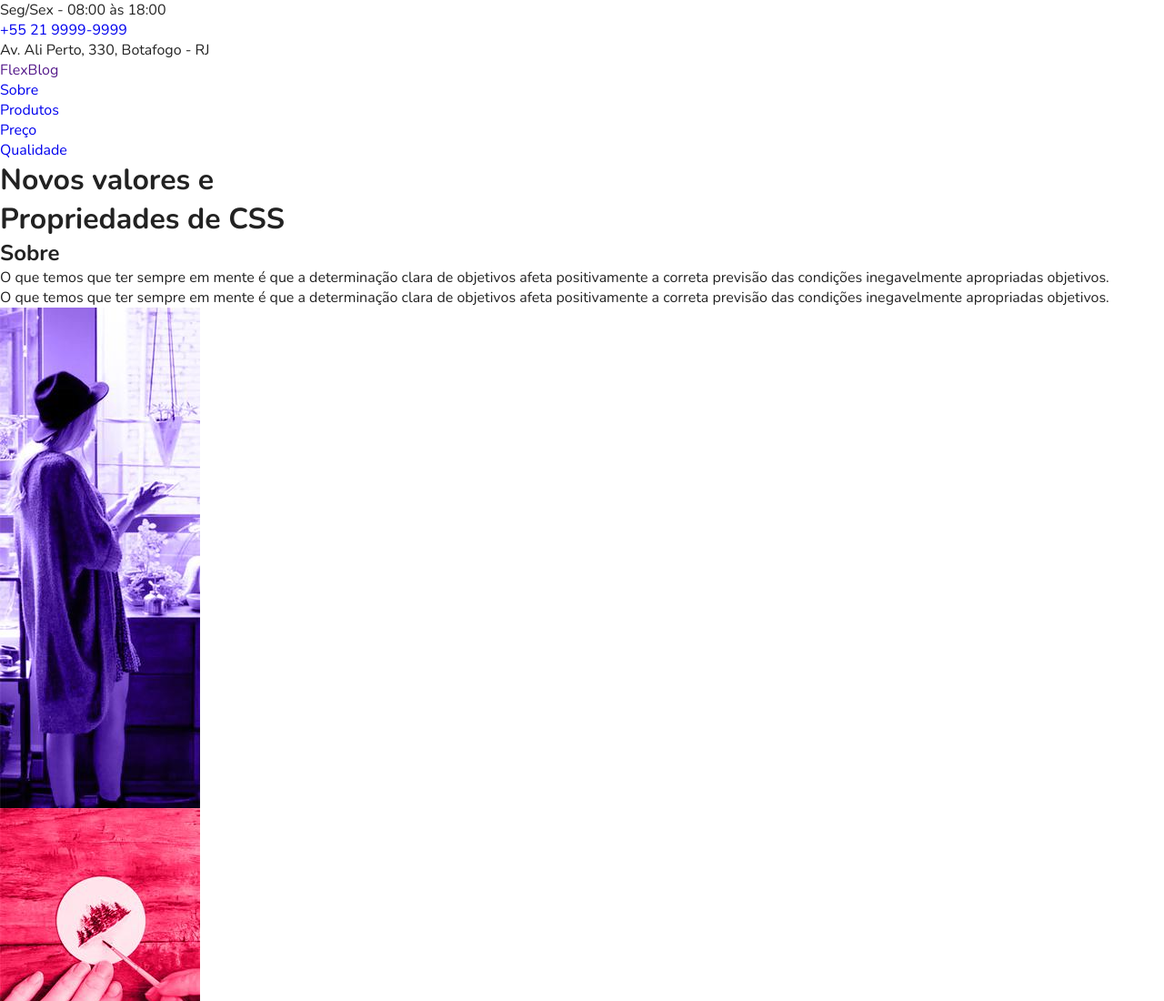
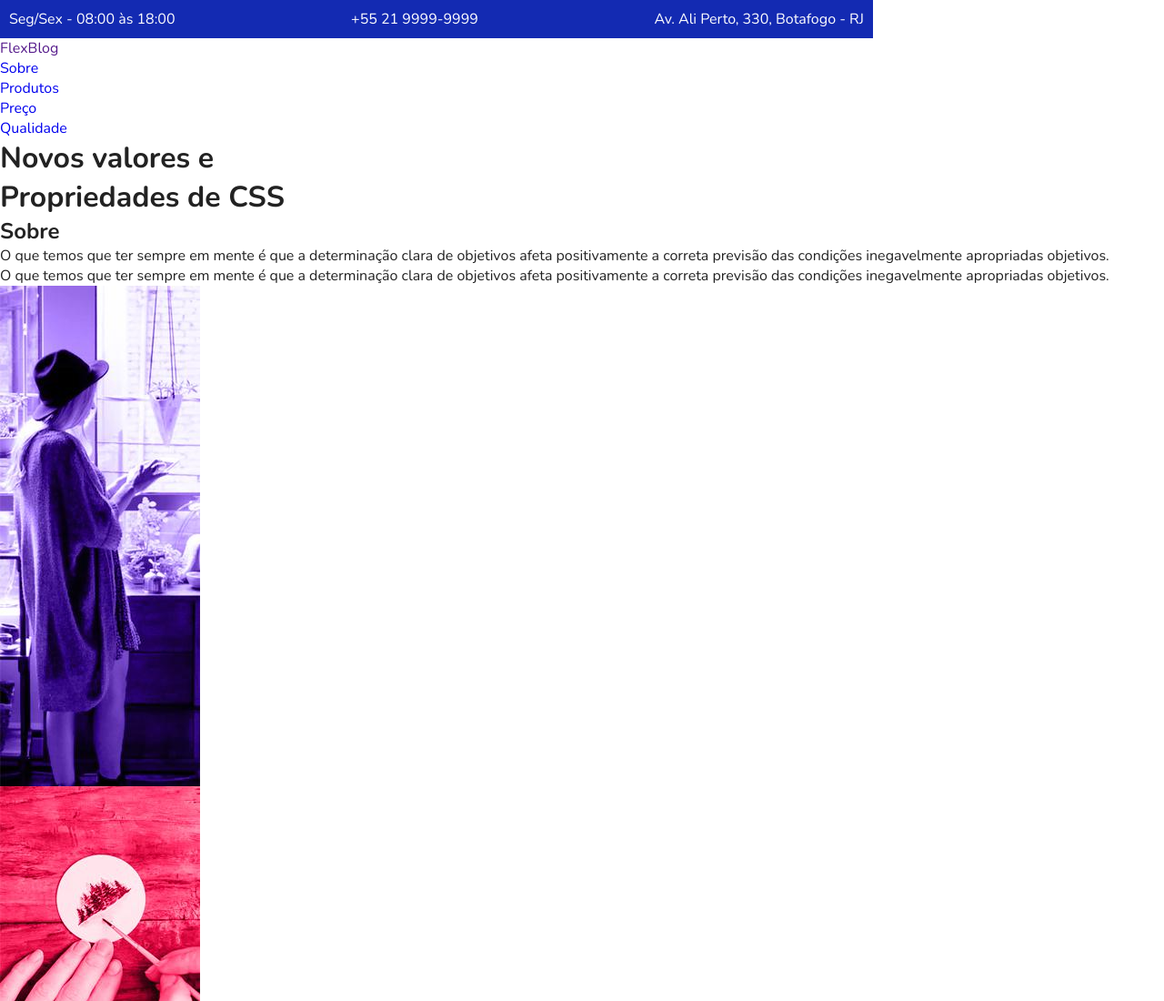
Before and after one commit to gabrieltelesdev/FlexBlog-Origamid, a plain HTML site: page index.html in a window 1280 px wide. Shown: the top 1100 px of the page at 91% size. Drawn offline with nearby package versions, Linux system fonts and the light colour scheme.

Commit message:
Create the super-info-Bg

```diff
--- a/css/style.css
+++ b/css/style.css
@@ -8,13 +8,14 @@ body {
     color: #222222;
 }
 
+a {
+    text-decoration: none;
+}
+
 ul {
     list-style: none;
 }
 
-a {
-    text-decoration: none;
-}
 
 img {
     display: block;
@@ -24,3 +25,22 @@ img {
 * {
     box-sizing: border-box;
 }
+
+/*SUPER-INFO*/
+
+.super-info-bg {
+    max-width: 960px;
+    padding: 10px;
+    background-color: #132AB2;
+    color: white;
+}
+
+.super-info {
+    margin: 0 auto;
+    display: flex;
+    justify-content: space-between;
+}
+
+.super-info a {
+    color: white;
+}
```
Also changed, not shown: index.html (+1 -1 lines).
